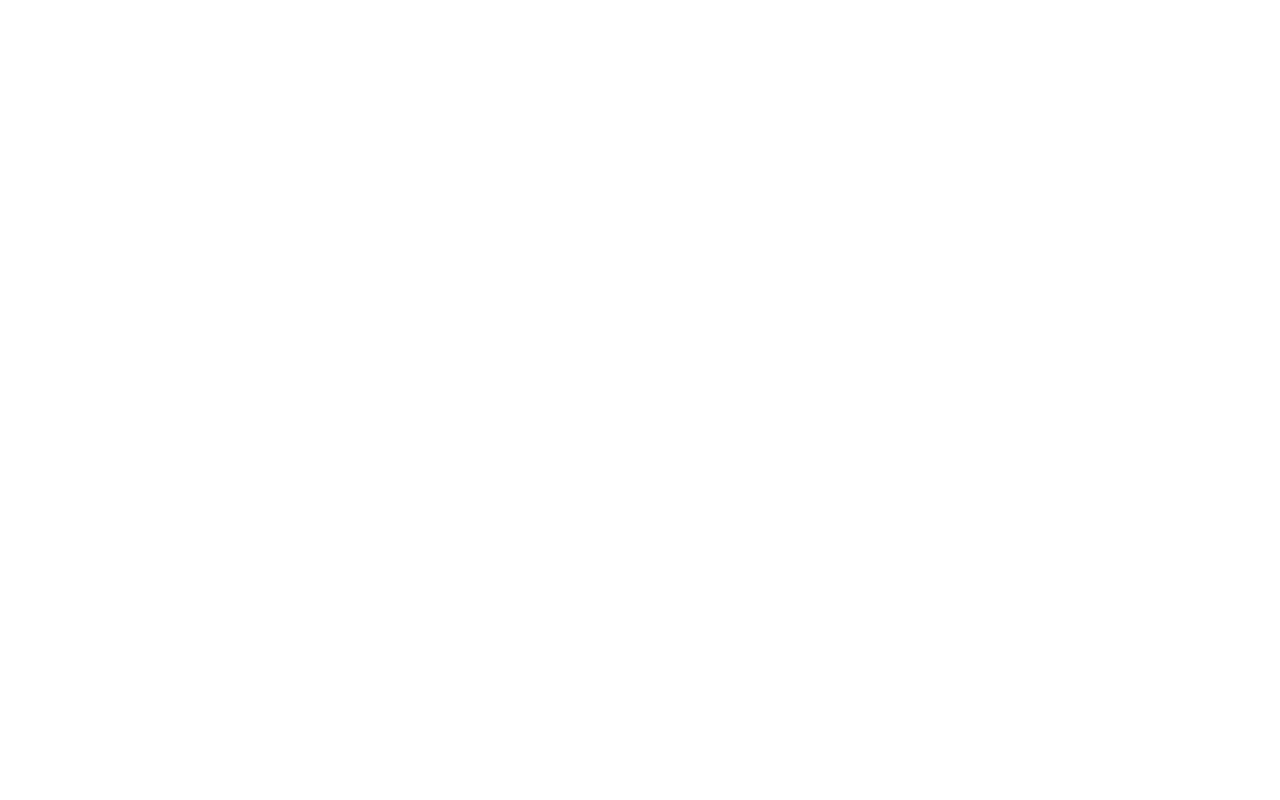
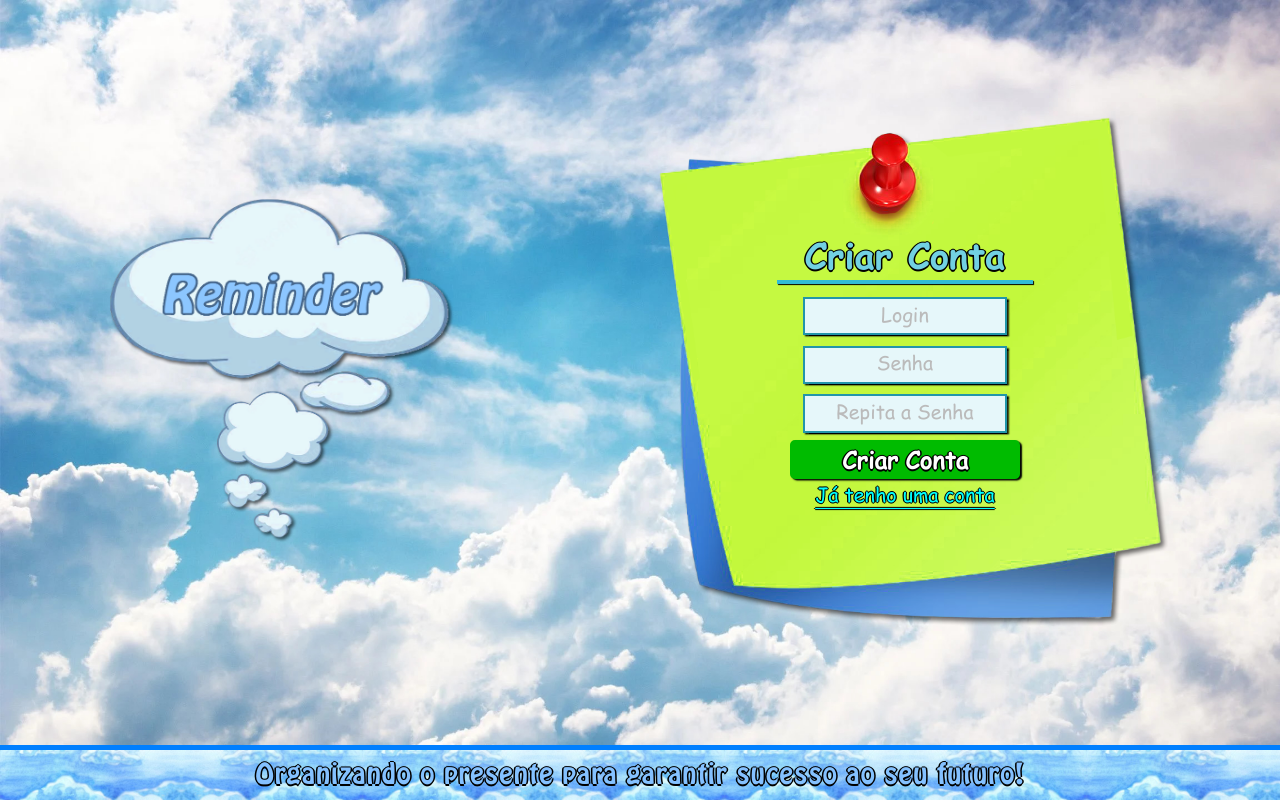
Before and after one commit to Aquilesxd100/Reminder, a plain HTML site: page nova_conta.html in a window 1280 px wide. Drawn offline with Linux system fonts and the light colour scheme.

Commit message:
Estilização da Página de Criacao

```diff
--- a/css.css
+++ b/css.css
@@ -31,13 +31,14 @@ main {
     align-items: center;
     justify-content: center;
 }
+/* Login + Base */
 section.formulario {
     right: 0;
     margin: 0 8vw;
     width: 40vw;
     height: 40vw;
     max-height: calc(90vh - 55px);
-    background-image: url("backup/stick-notes.png");
+    background-image: url("img/stick-notes.png");
     background-repeat: no-repeat;
     background-size: 100% 100%;
 }
@@ -49,6 +50,14 @@ section.formulario hr {
     margin-bottom: 3%;
     width: 100%;
 }
+/* Nova Conta */
+body section.nova-conta {
+    background-image: url("img/nova_conta.png");
+}
+section.nova-conta h2 {
+    font-size: calc(8px + 2.2vw);
+}
+/* Padrões */
 a {
     color: #00FFFF;
     text-underline-position: under;
@@ -117,6 +126,16 @@ section.formulario form button {
     box-shadow: 2px 1.5px 1.5px;
     background-color: #00BB00;
 }
+section.formulario form button:hover {
+    cursor: pointer;
+    background-color: #00E100;
+    border: 3px solid #00E100;
+}
+.botao-input {
+    animation-name: botao-input;
+    animation-duration: 0.28s;
+    animation-fill-mode: none;
+}
 section.logo img {
     left: 0;
     height: 27vw;
@@ -146,3 +165,8 @@ footer h3 {
     letter-spacing: 1px;
     text-align: center;
 }
+@keyframes botao-input {
+    0% {transform:scale(1);}
+    50% {transform:scale(0.92);}
+    100% {transform:scale(1);}
+}
--- a/funcoes.js
+++ b/funcoes.js
@@ -3,7 +3,7 @@ const inputSenha = document.querySelector(".input-senha");
 function displayOff (tipo) {
     document.querySelector(`li#${tipo}`).style.filter="opacity(0)";
 }
-function displayOn () {
+function displayOn() {
     if (inputLogin.value === "") {
         document.querySelector("li#login").style.filter="opacity(1)";
     }
@@ -13,3 +13,13 @@ function displayOn () {
 }
 inputLogin.addEventListener("focusout", displayOn);
 inputSenha.addEventListener("focusout", displayOn);
+inputLogin.addEventListener("focusin", () => {document.querySelector("li#login").style.filter="opacity(0)";});
+inputSenha.addEventListener("focusin", () => {document.querySelector("li#senha").style.filter="opacity(0)";});
+function botaoInput() {
+    function off () {
+        botao.classList.remove("botao-input");
+    }
+    const botao = document.querySelector("button");
+    botao.classList.add("botao-input");
+    setTimeout(off, 350);
+}
--- a/nova_conta.html
+++ b/nova_conta.html
@@ -4,9 +4,34 @@
     <meta charset="UTF-8">
     <meta http-equiv="X-UA-Compatible" content="IE=edge">
     <meta name="viewport" content="width=device-width, initial-scale=1.0">
-    <title>Bem Vindo!</title>
+    <title>Reminder</title>
+    <link rel="stylesheet" type="text/css" href="css.css"/>
 </head>
 <body>
-
+    <main>
+        <section class="logo">
+            <img class="logo" src="img/logo.png">
+        </section>
+        <section class="formulario nova-conta">
+            <form>
+                <h2>Criar Conta</h2>
+                <hr>
+                <ol class="display">
+                    <li id="login">Login</li>
+                    <li id="senha">Senha</li>
+                    <li id="repita-senha">Repita a Senha</li>
+                </ol>
+                <input type="text" maxlength="10" class="input-login" required>
+                <input type="password" maxlength="15" class="input-senha" required>
+                <input type="password" maxlength="15" class="repita-input-senha" required>
+                <button onclick="botaoInput()" type="button"><h3>Criar Conta</h3></button>
+                <a href="index.html" targe="_self"><h4>Já tenho uma conta</h4></a>
+            </form>
+        </section>
+    </main>
+    <footer>
+        <h3>Organizando o presente para garantir sucesso ao seu futuro!</h3>
+    </footer>
+    <script src="funcoes.js"></script>
 </body>
 </html>
```
Also changed, not shown: index.html (+3 -3 lines), img/nova_conta.png (added), img/stick-notes.png (added).
